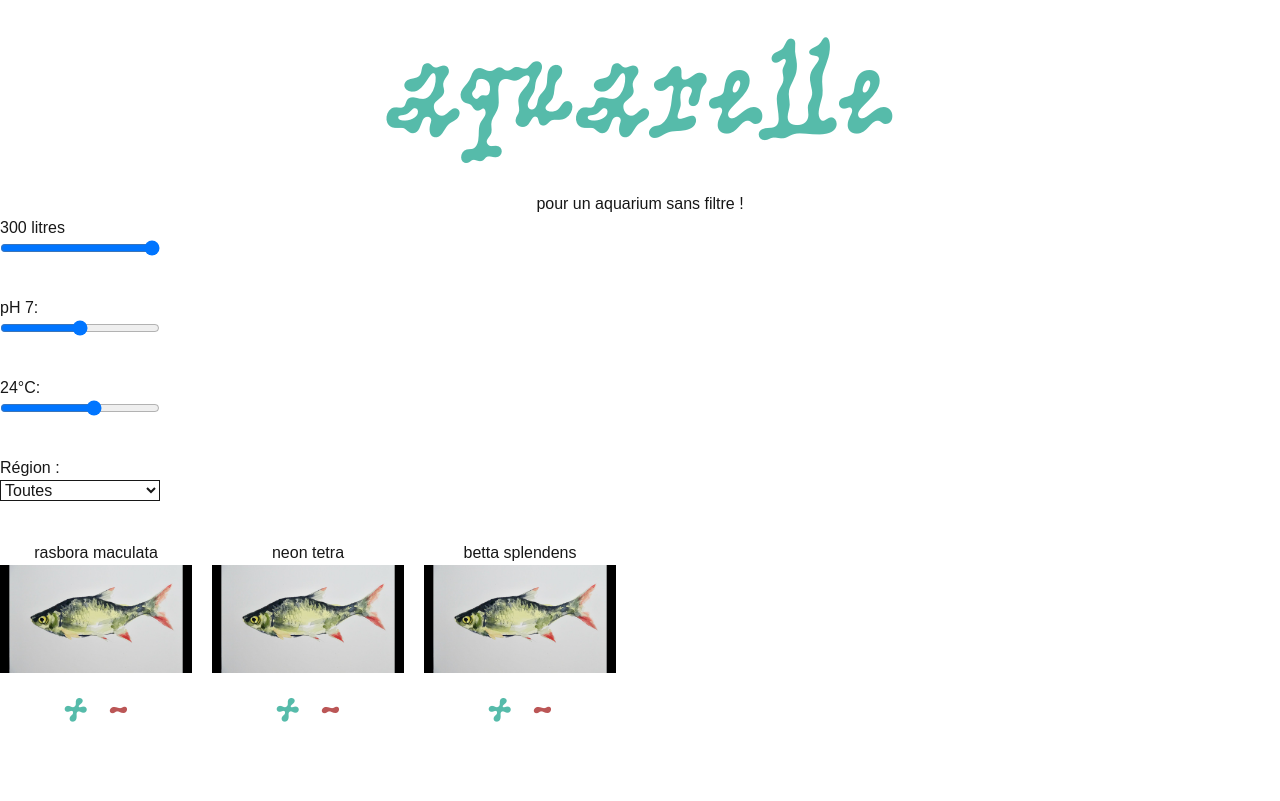
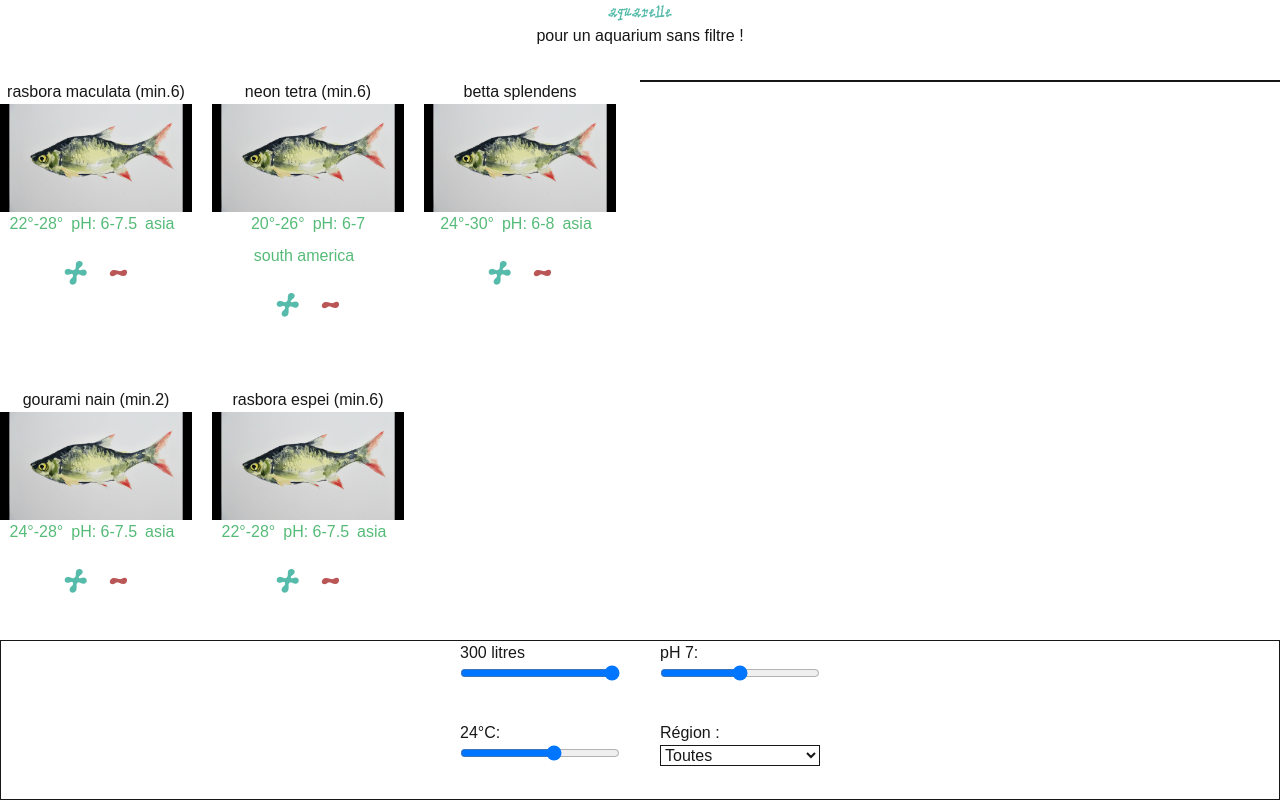
Before and after one commit to chloegregor/aquarelle, a Next.js app: page / in a window 1280 px wide. Shown: the top 801 px of the page. Built offline with nearby package versions, Linux system fonts and the light colour scheme.

Commit message:
display scroll

```diff
--- a/app/components/aquariumApp.jsx
+++ b/app/components/aquariumApp.jsx
@@ -7,9 +7,11 @@ export function AquariumApp() {
   const [tankPh, setTankPh] = useState(7);
   const [tankTemp, setTankTemp] = useState(24);
   const [tankRegion, setTankRegion] = useState('');
-  console.log("tankVolume dans AquariumApp:", tankVolume);
   return (
-    <><div className="flex flex-col gap-10 mb-10">
+    <>
+
+      <div className="flex flex-col gap-10 fixed bottom-0 border w-full items-center h-[10em] bg-white">
+        <div className="flex gap-10">
           <div className="flex flex-col">
             <label htmlFor="tankVolume">{tankVolume} litres</label>
             <input className="w-[10em]"
@@ -34,6 +36,8 @@ export function AquariumApp() {
               step={0.1}
             />
           </div>
+        </div>
+        <div className="flex gap-10">
           <div className="flex flex-col">
             <label htmlFor="tankTemp">{tankTemp}°C: </label>
             <input
@@ -59,10 +63,12 @@ export function AquariumApp() {
               <option value="south america">Amérique du sud</option>
             </select>
           </div>
+        </div>
 
       </div>
-
+      <div className=" h-[100%] pb-[10em]">
       <FilteredFishes tankVolume={tankVolume} tankPh={tankPh} tankTemp={tankTemp} tankRegion={tankRegion} />
+      </div>
     </>
   );
 }
--- a/app/components/filteredFishes.jsx
+++ b/app/components/filteredFishes.jsx
@@ -1,6 +1,6 @@
 'use client';
 import Image from "next/image";
-import {useState, useEffect, useMemo} from "react";
+import {useState, useEffect, useMemo, useCallback} from "react";
 import { Population } from "./population";
 
 
@@ -8,7 +8,6 @@ export function FilteredFishes({tankVolume, tankPh, tankTemp, tankRegion}) {
 
   const [fishes, setFishes] = useState ([]);
   const [addedFish, setAddedFish] = useState ([]);
-  const [warning, setWarning] = useState ({});
 
   useEffect (() => {
     const fetchFishes = async () => {
@@ -19,15 +18,19 @@ export function FilteredFishes({tankVolume, tankPh, tankTemp, tankRegion}) {
     fetchFishes ();
   }, []);
 
-  const population = addedFish.reduce((acc, fish) => {
+  const population = useMemo (() => {
+    return addedFish.reduce((acc, fish) => {
     const initialCount = fish.minIndividuals - 1;
     acc[fish.species] = (acc[fish.species] || initialCount) + 1;
     return acc;
   }, {});
+  }, [addedFish]);
+
+
 
   const minTankSizes = Object.entries(population).map(([species, qty]) => {
     const fish = fishes.find(f => f.species === species);
-    return fish.minTankSize;
+    return fish ? fish.minTankSize : 0
   });
 
   const minimumVolume = minTankSizes.length > 0 ? Math.max(...minTankSizes) : 0;
@@ -47,44 +50,66 @@ export function FilteredFishes({tankVolume, tankPh, tankTemp, tankRegion}) {
 
 
 
-  const isSelectable = (fish) => {
+  const isSelectable = useCallback((fish) => {
+    const errors = [];
     const fishQty = population[fish.species] || 0;
     const fishIndice = fishQty > 0 ? (fish.minusLiters / fishQty) : fish.minusLiters;
-    return (
-      fish.minTankSize <= tankVolume
-      && newVolume - fishIndice >= 0
-      && fish.minPh <= tankPh
-      && fish.maxPh >= tankPh
-      && fish.minTemp <= tankTemp
-      && fish.maxTemp >= tankTemp
-      && (fish.region === tankRegion || tankRegion === '')
+    const remainingVolume = newVolume - fishIndice;
 
-    );
-  }
+      if (fish.minTankSize > tankVolume) {
+        errors.push("tank size");
+      }
+      if (remainingVolume < 0) {
+        errors.push("population");
+      }
 
-  console.log("volume dispo", newVolume);
+      if (fish.minPh > tankPh || fish.maxPh < tankPh) {
+        errors.push("pH");
+      }
+      if (fish.minTemp > tankTemp || fish.maxTemp < tankTemp) {
+        errors.push("temperature");
+      }
+      if (fish.region !== tankRegion && tankRegion !== '') {
+        errors.push("region");
+      }
+
+      if (errors.length > 0) {
+        return {ok: false, errors}
+
+      }
+      return {ok: true, errors: []}
+
+    ;
+  }, [newVolume, tankPh, tankTemp, tankRegion, tankVolume, population]);
+
+  const calculatedResult = useMemo(() => {
+    return fishes.map(fish => ({
+      fish,
+       result: isSelectable(fish)}));
+
+    },
+    [fishes, isSelectable]
+
+  )
 
   return (
     <>
-    <div className ="flex ">
+    <div className ="lg:flex h-[100%]">
 
-      <div className="flex gap-5 w-[50%] flex-wrap ">
-        {fishes.map ((fish) => (
-          <div key={fish.species} className={`${isSelectable(fish) ? '' : 'grayscale'} flex flex-col items-center w-[12em] h-[15em]`}
+      <div className="flex gap-5 lg:w-[50%] flex-wrap h-[100%] overflow-scroll">
+        {calculatedResult.map (({fish, result}) => (
 
-          >
-            <h2>{fish.species}</h2>
-            <Image src="/images/maxresdefault.jpg" alt={fish.species} width={200} height={200} />
+          <div key={fish.species} className="flex flex-col items-center w-[12em] h-[18em]">
+
+            <h2>{fish.species} {fish.minIndividuals > 1 ? `(min.${fish.minIndividuals})` : ""}</h2>
+            <Image src="/images/maxresdefault.jpg" alt={fish.species} width={200} height={200} className={result.ok ? '' : 'grayscale'} />
+            <div className="flex gap-2 flex-wrap justify-center"><span className={result.errors.includes("temperature") ? "rouge" : "green"}>{fish.minTemp}°-{fish.maxTemp}°</span><span className={result.errors.includes("pH") ? "rouge" : "green"} >pH: {fish.minPh}-{fish.maxPh}</span><span className={result.errors.includes("region") ? "rouge" : "green"}>{fish.region}</span><span className="rouge">{result.errors.includes('population') ? "L'aquarium est trop petit" : ""}</span>
+            </div>
             <div className="flex justify-center gap-5 picnic text-[3em] w-full">
               <span className="bleu" onClick={() => {
-                if (isSelectable(fish)) {
+                const result = isSelectable(fish)
+                if (result.ok) {
                   setAddedFish([...addedFish, fish]);
-                  setWarning((prev) => ({...prev, [fish.species]: null}));
-                }else {
-                  setWarning ((prev) => ({...prev, [fish.species]: "Pas assez de place dans l'aquarium"}));
-                  setTimeout (() => {
-                    setWarning ((prev) => ({...prev, [fish.species]: null}));
-                  }, 1100);
                 }
               }}>+
               </span>
@@ -100,12 +125,11 @@ export function FilteredFishes({tankVolume, tankPh, tankTemp, tankRegion}) {
                 -
               </span>
             </div>
-            <p className="rouge grayscale-0! text-wrap text-center">{warning[fish.species]}</p>
           </div>
 
         ))}
       </div>
-      <div className="mb-10">
+      <div className=" lg:w-[50%]">
         <Population fish={population} volume={newVolume} minimumVolume={minimumVolume} originalVolume={tankVolume}/>
       </div>
     </div>
--- a/app/components/population.jsx
+++ b/app/components/population.jsx
@@ -16,7 +16,7 @@ export function Population({fish, volume, minimumVolume, originalVolume}) {
 
   return (
     <>
-      <div>
+      <div className="border">
         <p>{isNotEnoughVolume(volume)}</p>
         <ul>
           {fishes.map(([species, count]) => (
--- a/app/globals.css
+++ b/app/globals.css
@@ -3,6 +3,10 @@
 :root {
   --background: #ffffff;
   --foreground: #171717;
+}
+
+html{
+  height: 100%;
 }
 
 @font-face {
@@ -25,6 +29,11 @@
   color: #bb5656;
 }
 
+.green {
+  color: #56bb78;
+}
+
+
 @theme inline {
   --color-background: var(--background);
   --color-foreground: var(--foreground);
@@ -43,12 +52,13 @@ body {
   background: var(--background);
   color: var(--foreground);
   font-family: Arial, Helvetica, sans-serif;
+  height: 100%
 }
 
 
 h1{
   font-family: 'PicNic';
-  font-size: 8rem;
+  font-size: 1em;
   margin: 0;
   color : #56bbaa;
 }
--- a/app/page.tsx
+++ b/app/page.tsx
@@ -5,13 +5,15 @@ import { AquariumApp } from "./components/aquariumApp.jsx";
 export default function Home() {
   return (
     <>
-    <header>
-      <span className="text-center m-b-8">
+    <header className="h-[10%]">
+      <div className="text-center ">
         <h1>aquarelle</h1>
         <h2>pour un aquarium sans filtre !</h2>
-      </span>
+      </div>
     </header>
+    <main className=" h-[90%] ">
       <AquariumApp />
+    </main>
     </>
   );
 }
--- a/public/data/fishes.json
+++ b/public/data/fishes.json
@@ -8,7 +8,7 @@
     "minPh": 6,
     "maxPh": 7.5,
     "minTankSize": 30,
-    "minusLiters": 10
+    "minusLiters": 15
 
   },
   {
@@ -20,7 +20,7 @@
     "minPh": 6,
     "maxPh": 7,
     "minTankSize": 100,
-    "minusLiters": 12
+    "minusLiters": 25
   },
   {
     "species":"betta splendens",
@@ -31,7 +31,7 @@
     "minPh": 6,
     "maxPh": 8,
     "minTankSize": 30,
-    "minusLiters": 5
+    "minusLiters": 10
   },
   {
     "species":"gourami nain",
```
Lines whose indentation alone changed are shown as unchanged.
